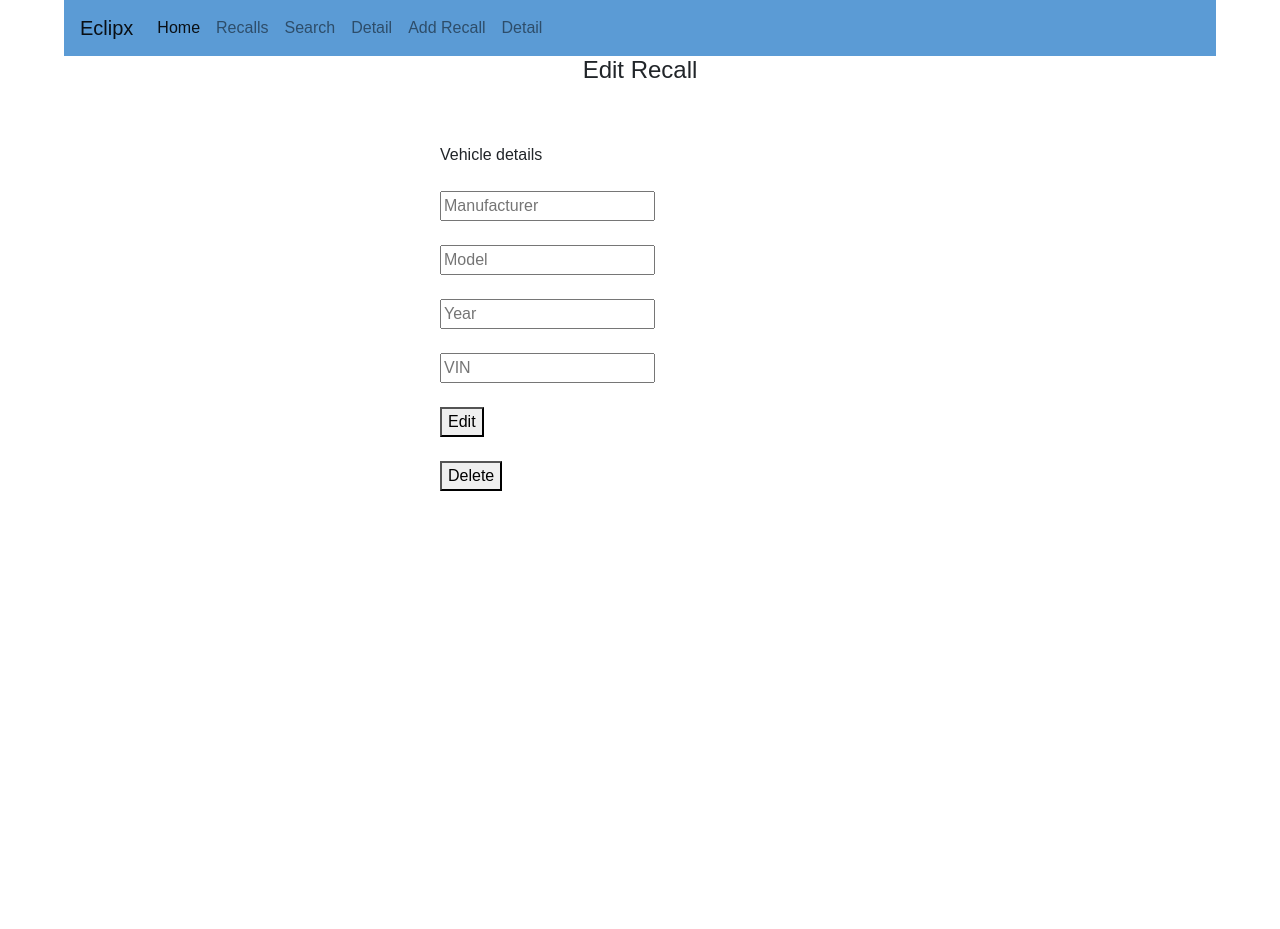
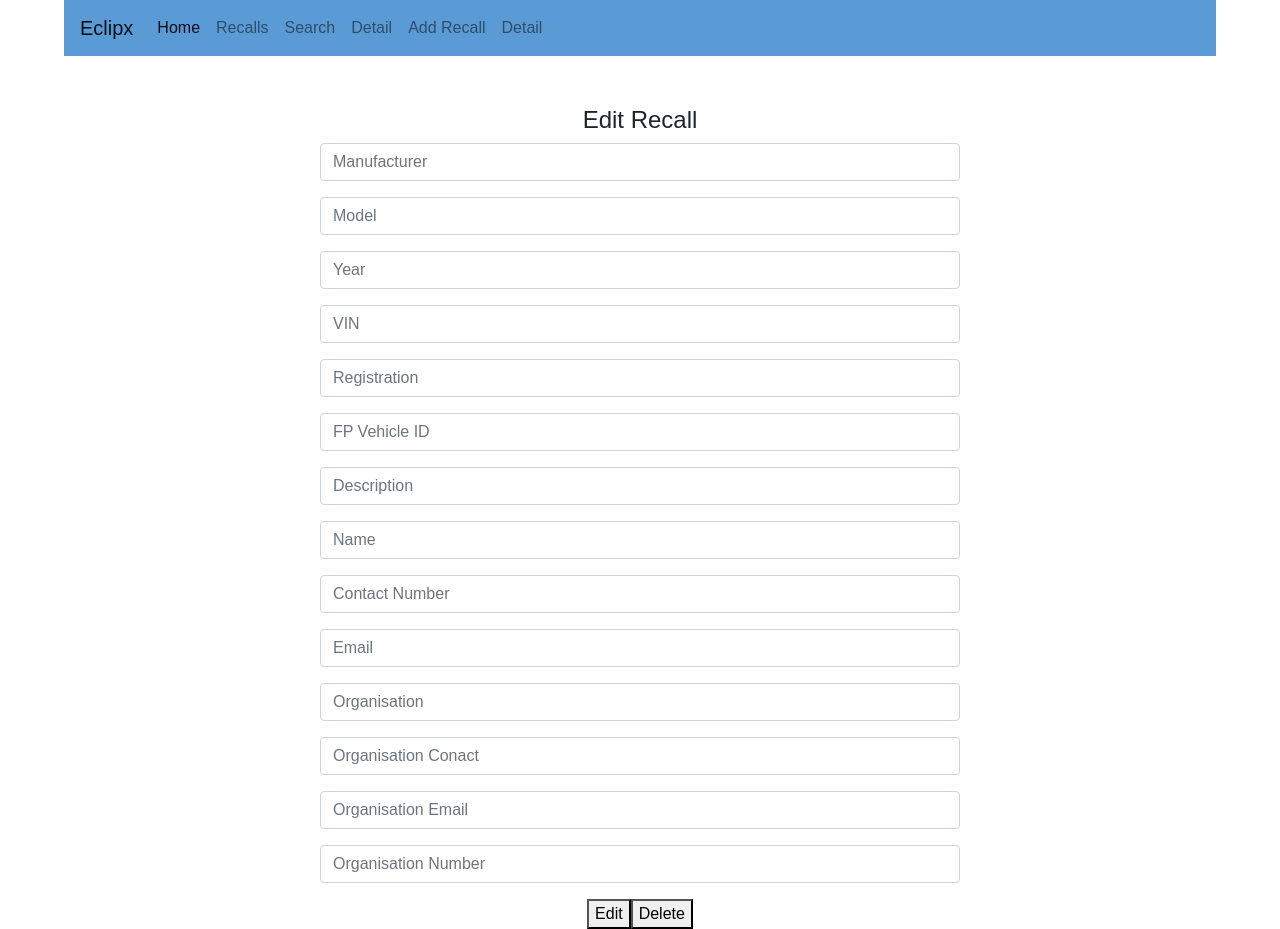
Before and after one commit to shivamtayal/sit374_eclipx_frontend, a React (Create React App) app: page /editRecall in a window 1280 px wide. Before the commit the page ends 800 px from the top, so only its background shows below. Built offline with nearby package versions, Linux system fonts and the light colour scheme.

Commit message:
added editing function

```diff
--- a/src/components/addRecall/addRecall.js
+++ b/src/components/addRecall/addRecall.js
@@ -40,6 +40,7 @@ class addRecall extends Component {
     localStorage.removeItem("orgContact")
     localStorage.removeItem("orgEmail")
     localStorage.removeItem("orgNumber")
+    localStorage.removeItem("editID")
     this.initialiseData();
   }
 
--- a/src/components/detail/detail.js
+++ b/src/components/detail/detail.js
@@ -166,15 +166,15 @@ class View extends Component {
                             </tr>
                             <tr>
                                 <th>FP Vehicle ID</th>
-                                <td>{this.state.vehicleId}}</td>
+                                <td>{this.state.vehicleId}</td>
                                 <th>Org-Email</th>
-                                <td>{this.state.orgEmail}}</td>
+                                <td>{this.state.orgEmail}</td>
                             </tr>
                             <tr>
                                 <th>Description</th>
                                 <td>{this.state.description}</td>
                                 <th>Org-Number</th>
-                                <td>{this.state.orgNumber}}</td>
+                                <td>{this.state.orgNumber}</td>
                             </tr>
                         </tbody>
                     </table>
--- a/src/components/editRecall/editRecall.css
+++ b/src/components/editRecall/editRecall.css
@@ -1,4 +1,5 @@
 .editRecall {
+    margin-top: 50px;
     text-align: center;
   }
 
--- a/src/components/editRecall/editRecall.js
+++ b/src/components/editRecall/editRecall.js
@@ -11,6 +11,16 @@ class editRecall extends Component {
       model: "",
       year: "",
       vin: "",
+      registration: "",
+      vehicleId: "",
+      description: "",
+      name: "",
+      contactNumber: "",
+      email: "",
+      organisation: "",
+      orgContact: "",
+      orgEmail: "",
+      orgNumber: "",
       editID: "",
       list: []
     };
@@ -39,7 +49,17 @@ class editRecall extends Component {
       manufacturer: this.state.manufacturer,
       model: this.state.model,
       year: this.state.year,
-      vin: this.state.vin
+      vin: this.state.vin,
+      registration: this.state.registration,
+      vehicleId: this.state.vehicleId,
+      description: this.state.description,
+      name: this.state.name,
+      contactNumber: this.state.contactNumber,
+      email: this.state.email,
+      organisation: this.state.organisation,
+      orgContact: this.state.orgContact,
+      orgEmail: this.state.orgEmail,
+      orgNumber: this.state.orgNumber
     };
 
     updatedList.push(newRecall);
@@ -50,7 +70,17 @@ class editRecall extends Component {
       manufacturer: "",
       model: "",
       year: "",
-      vin: ""
+      vin: "",
+      registration: "",
+      vehicleId: "",
+      description: "",
+      name: "",
+      contactNumber: "",
+      email: "",
+      organisation: "",
+      orgContact: "",
+      orgEmail: "",
+      orgNumber: ""
     });
 
     localStorage.setItem("list", JSON.stringify(updatedList));
@@ -58,6 +88,16 @@ class editRecall extends Component {
     localStorage.setItem("model", "");
     localStorage.setItem("year", "");
     localStorage.setItem("vin", "");
+    localStorage.setItem("registration", "");
+    localStorage.setItem("vehicleId", "");
+    localStorage.setItem("description", "");
+    localStorage.setItem("name", "");
+    localStorage.setItem("contactNumber", "");
+    localStorage.setItem("email", "");
+    localStorage.setItem("organisation", "");
+    localStorage.setItem("orgContact", "");
+    localStorage.setItem("orgEmail", "");
+    localStorage.setItem("orgNumber", "");
   }
 
   deleteRecall(id) {
@@ -89,46 +129,148 @@ class editRecall extends Component {
 
   render() {
     return (
-      <div className="editRecall">
-          <h1 className="editRecall-title">Edit Recall</h1>
-        <div
-          style={{
-            padding: 50,
-            textAlign: "left",
-            maxWidth: 500,
-            margin: "auto"
-          }}
-        >
-          Vehicle details
-          <br /><br />
+      <form className="w-50 m-auto">
+      <div className="form-group addRecall">
+      <h1 className="addRecall-title">Edit Recall</h1>
       <input
+            className="form-control"
+            id="manufacturer"
             type="text"
             placeholder="Manufacturer"
             value={this.state.manufacturer}
             onChange={e => this.updateInput("manufacturer", e.target.value)}
           />
-          <br /><br />
+      </div>
+      <div className="form-group">
         <input
+            className="form-control"
+            id="model"
             type="text"
             placeholder="Model"
             value={this.state.model}
             onChange={e => this.updateInput("model", e.target.value)}
           />
-          <br /><br />
+      </div>
+      <div className="form-group">
       <input
+            className="form-control"
+            id="year"
             type="text"
             placeholder="Year"
             value={this.state.year}
             onChange={e => this.updateInput("year", e.target.value)}
           />
-          <br /><br />
+      </div>
+      <div className="form-group">
       <input
+            className="form-control"
+            id="vin"
             type="text"
             placeholder="VIN"
             value={this.state.vin}
             onChange={e => this.updateInput("vin", e.target.value)}
           />
-          <br /><br />
+      </div>
+      <div className="form-group">
+      <input
+            className="form-control"
+            id="registration"
+            type="text"
+            placeholder="Registration"
+            value={this.state.registration}
+            onChange={e => this.updateInput("registration", e.target.value)}
+          />
+      </div>
+      <div className="form-group">
+      <input
+            className="form-control"
+            id="vehicleId"
+            type="text"
+            placeholder="FP Vehicle ID"
+            value={this.state.vehicleId}
+            onChange={e => this.updateInput("vehicleId", e.target.value)}
+          />
+      </div>
+      <div className="form-group">
+      <input
+            className="form-control"
+            id="description"
+            type="text"
+            placeholder="Description"
+            value={this.state.description}
+            onChange={e => this.updateInput("description", e.target.value)}
+          />
+      </div>
+      <div className="form-group">
+      <input
+            className="form-control"
+            id="name"
+            type="text"
+            placeholder="Name"
+            value={this.state.name}
+            onChange={e => this.updateInput("name", e.target.value)}
+          />
+      </div>
+      <div className="form-group">
+      <input
+            className="form-control"
+            id="contactNumber"
+            type="text"
+            placeholder="Contact Number"
+            value={this.state.contactNumber}
+            onChange={e => this.updateInput("contactNumber", e.target.value)}
+          />
+      </div>
+      <div className="form-group">
+      <input
+            className="form-control"
+            id="email"
+            type="text"
+            placeholder="Email"
+            value={this.state.email}
+            onChange={e => this.updateInput("email", e.target.value)}
+          />
+      </div>
+      <div className="form-group">
+      <input
+            className="form-control"
+            id="organisation"
+            type="text"
+            placeholder="Organisation"
+            value={this.state.organisation}
+            onChange={e => this.updateInput("organisation", e.target.value)}
+          />
+      </div>
+      <div className="form-group">
+      <input
+            className="form-control"
+            id="orgContact"
+            type="text"
+            placeholder="Organisation Conact"
+            value={this.state.orgContact}
+            onChange={e => this.updateInput("orgContact", e.target.value)}
+          />
+      </div>
+      <div className="form-group">
+      <input
+            className="form-control"
+            id="orgEmail"
+            type="text"
+            placeholder="Organisation Email"
+            value={this.state.orgEmail}
+            onChange={e => this.updateInput("orgEmail", e.target.value)}
+          />
+      </div>
+      <div className="form-group">
+      <input
+            className="form-control"
+            id="orgNumber"
+            type="text"
+            placeholder="Organisation Number"
+            value={this.state.orgNumber}
+            onChange={e => this.updateInput("orgNumber", e.target.value)}
+          />
+      </div>
       <Link to="/search">
           <button
             onClick={() => this.addItem(this.state.editID)}
@@ -136,7 +278,6 @@ class editRecall extends Component {
           Edit
           </button>
       </Link>
-          <br /><br />
       <Link to="/search">
           <button
             onClick={() => this.deleteRecall(this.state.editID)}
@@ -144,8 +285,7 @@ class editRecall extends Component {
           Delete
           </button>
       </Link>
-        </div>
-      </div>
+    </form>
     );
   }
 }
--- a/src/components/search/search.js
+++ b/src/components/search/search.js
@@ -130,9 +130,7 @@ class Search extends Component {
                             </div>
                             <div className="col-4 result-group">
                             <span class="badge badge-secondary">VIN</span>
-                            <span class="badge badge-light">{item.vin}</span>
-                            <Link to='/editRecall' className="nav-link" onClick={() => this.editRecall(item.id, item.manufacturer,item.model,item.year,item.vin)}>{item.vin}</Link>
-                            <Link to='/detail' className="nav-link" onClick={() => this.editRecall(item.id, item.manufacturer,item.model,item.year,item.vin,item.registration,item.vehicleId,item.description,item.name,item.contactNumber,item.email,item.organisation,item.orgContact,item.orgEmail,item.orgNumber)}>{item.vin}New Page</Link>
+                            <Link to='/detail' className="nav-link" onClick={() => this.editRecall(item.id, item.manufacturer,item.model,item.year,item.vin,item.registration,item.vehicleId,item.description,item.name,item.contactNumber,item.email,item.organisation,item.orgContact,item.orgEmail,item.orgNumber)}>{item.vin}</Link>
                             </div>
                         </div>
                     </li>
```
Lines whose indentation alone changed are shown as unchanged.
